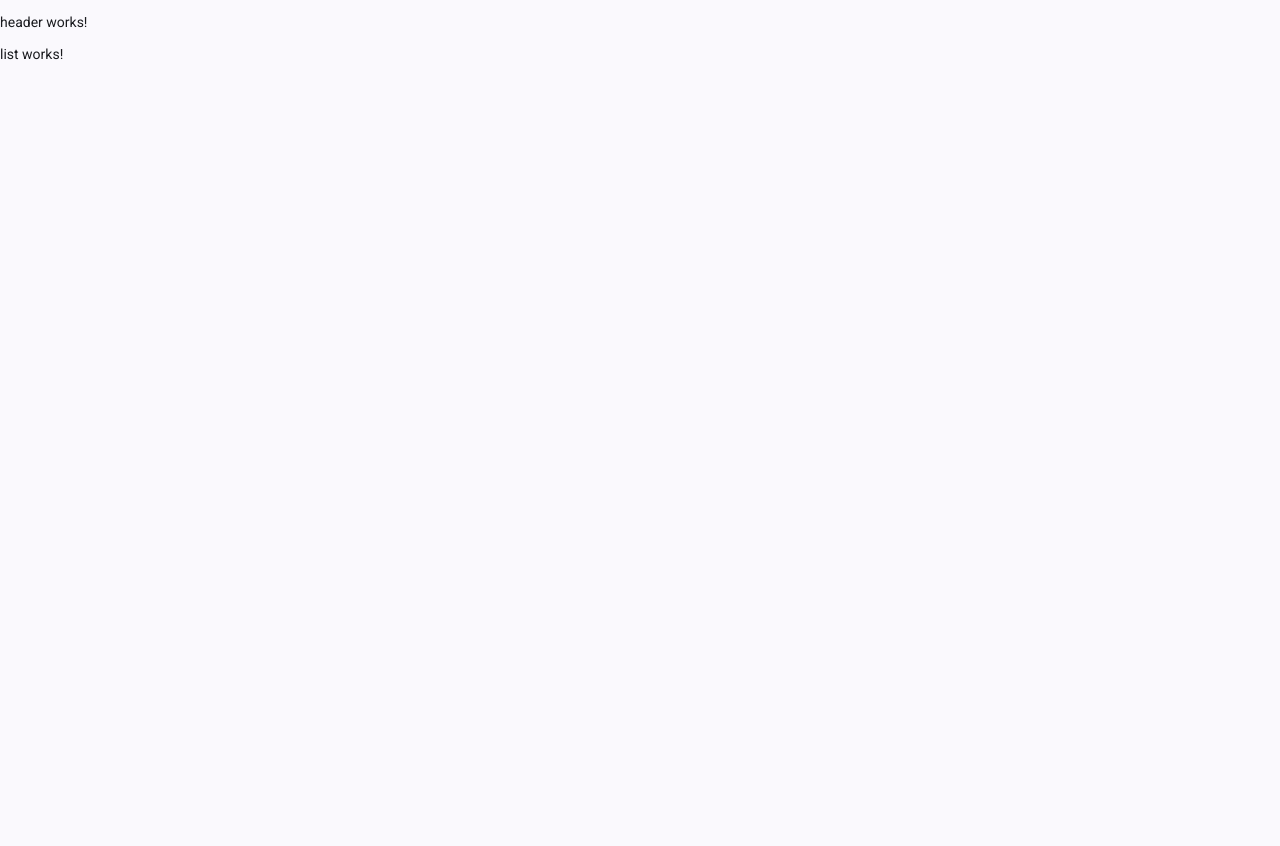
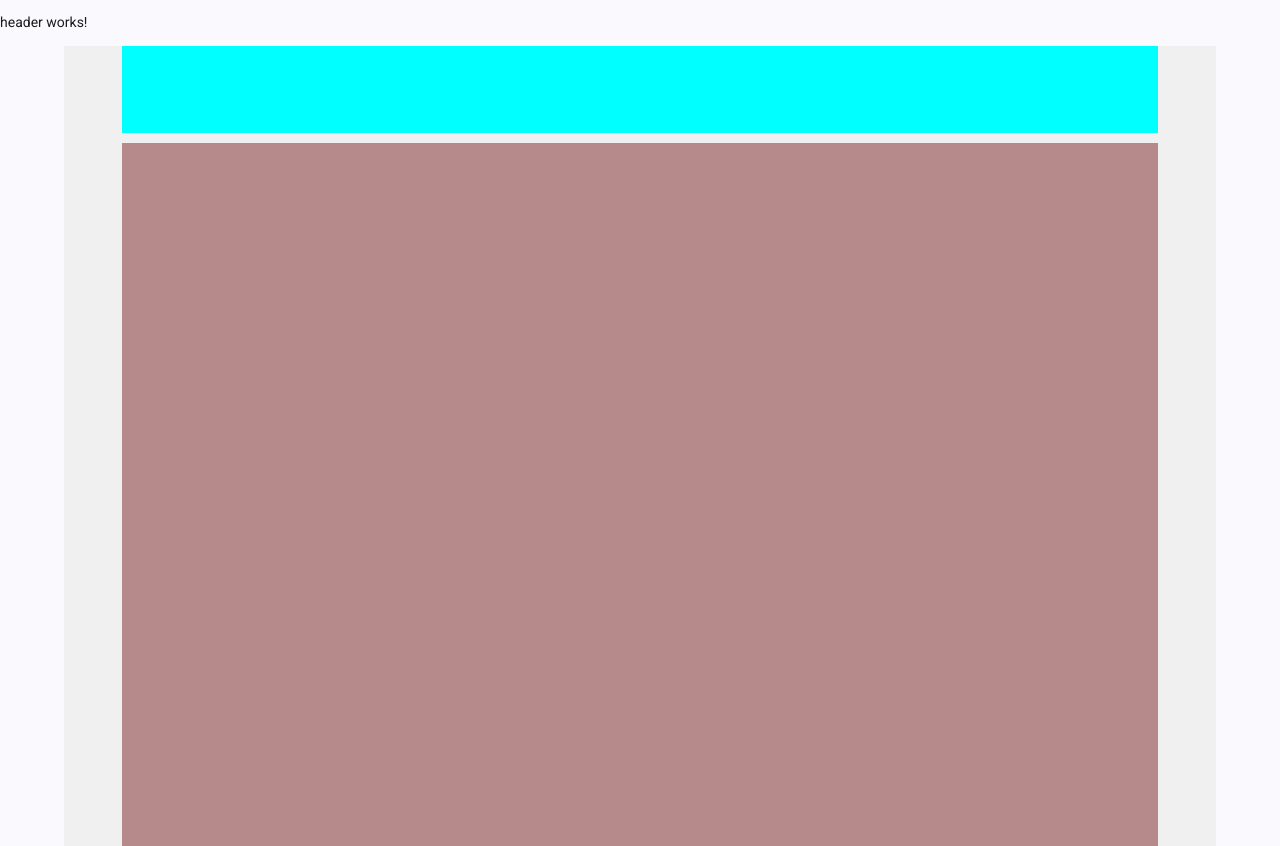
Before and after one commit to matigous/contact-box, an Angular app: page /contacts in a window 1280 px wide. Before the commit the page ends 814 px from the top, so only its background shows below. Built offline with nearby package versions, Linux system fonts and the light colour scheme.

Commit message:
create list container style

```diff
--- a/src/app/features/contacts/list/components/list-item/list-item.scss
+++ b/src/app/features/contacts/list/components/list-item/list-item.scss
@@ -0,0 +1,5 @@
+.contact-container {
+  display: flex;
+  height: 60px;
+  background-color: blue;
+}
--- a/src/app/features/contacts/list/list.html
+++ b/src/app/features/contacts/list/list.html
@@ -1 +1,10 @@
-<div>list works!</div>
+<div class="list-container" >
+  <div class="list-filter">
+
+  </div>
+  <div class="list-contacts">
+    <app-list-item [contactItem]="contacts[0]"></app-list-item>
+  </div>
+
+
+</div>
--- a/src/app/features/contacts/list/list.scss
+++ b/src/app/features/contacts/list/list.scss
@@ -0,0 +1,25 @@
+.list-container {
+  display: flex;
+  flex-direction: column;
+  gap: 10px;
+  background-color: #f0f0f0;
+  width: 90%;
+  height: 100%;
+  margin: 0 auto;
+  align-items: center;
+}
+
+.list-filter {
+  width: 90%;
+  height: 100px;
+  background-color: aqua;
+}
+
+.list-contacts {
+  width: 90%;
+  height: 100%;
+  background-color: rgb(182, 138, 138);
+  display: flex;
+  flex-direction: column;
+  gap: 10px;
+}
```
